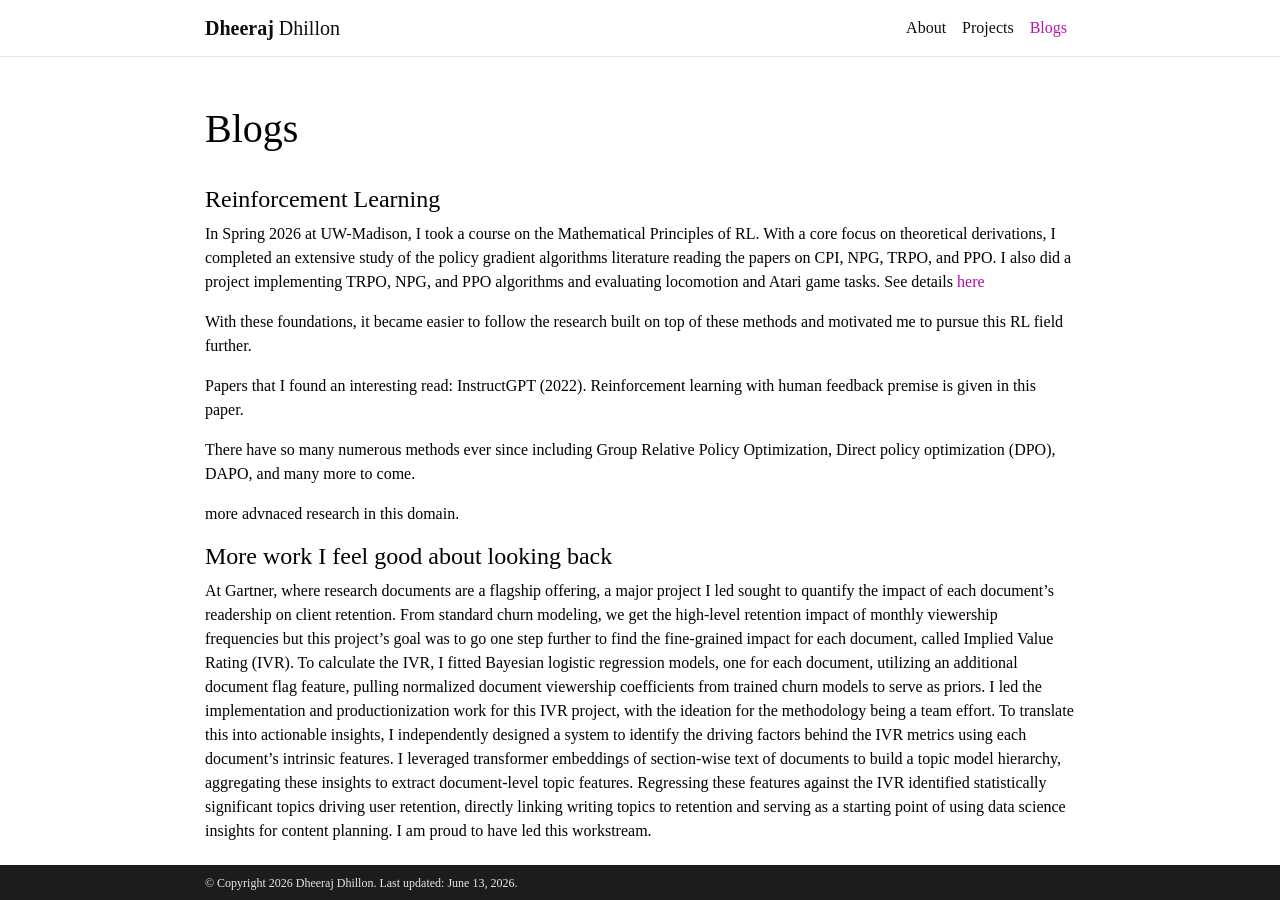
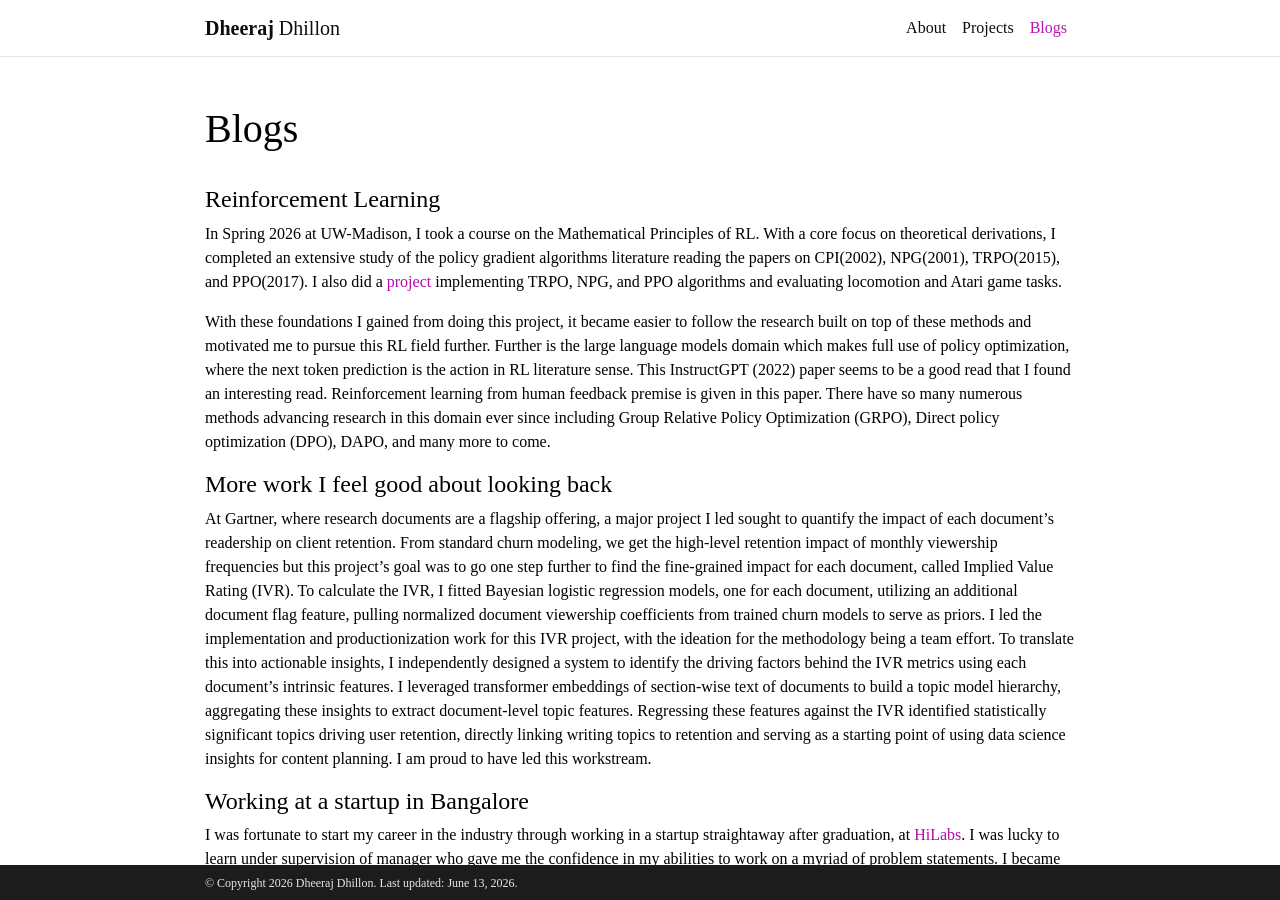
Before and after one commit to djdhillxn/djdhillxn.github.io, a Jekyll site: the page built from _pages/blogs.md, in a window 1280 px wide and 900 px high. Built offline with Jekyll 4.4.1, drawn with Linux system fonts in a browser that asks for light colours; comment, search, counter and statistics services are not loaded; a style sheet for code colours, icons or effects is not loaded.

Commit message:
updated blogs

```diff
--- a/_pages/blogs.md
+++ b/_pages/blogs.md
@@ -11,18 +11,10 @@
 #### Reinforcement Learning
 
 In Spring 2026 at UW-Madison, I took a course on the Mathematical Principles of RL. With a core focus on theoretical derivations, I completed an extensive study of the policy gradient
-algorithms literature reading the papers on CPI, NPG, TRPO, and PPO. I also did a project implementing TRPO, NPG, and PPO algorithms and evaluating locomotion and Atari game tasks.
-See details [here](/projects/trpo)
+algorithms literature reading the papers on CPI(2002), NPG(2001), TRPO(2015), and PPO(2017). I also did a [project](/projects/trpo) implementing TRPO, NPG, and PPO algorithms and evaluating locomotion and Atari game tasks.
 
-With these foundations, it became easier to follow the research built on top of these methods and motivated me to  pursue this RL field further.
-
-Papers that I found an interesting read: InstructGPT (2022).
-Reinforcement learning with human feedback premise is given in this paper.
-
-There have so many numerous methods ever since including Group Relative Policy Optimization, Direct policy optimization (DPO), DAPO, and many more to come.
-
-
-more advnaced research in this domain.
+With these foundations I gained from doing this project, it became easier to follow the research built on top of these methods and motivated me to pursue this RL field further. Further is the large language models domain which makes full use of policy optimization, where the next token prediction is the action in RL literature sense. This InstructGPT (2022) paper seems to be a good read that I found an interesting read.
+Reinforcement learning from human feedback premise is given in this paper. There have so many numerous methods advancing research in this domain ever since including Group Relative Policy Optimization (GRPO), Direct policy optimization (DPO), DAPO, and many more to come.
 
 #### More work I feel good about looking back
 At Gartner, where research documents are a flagship offering, a major project I led sought to quantify the impact of each document’s readership on client retention.  From standard churn modeling, we get the high-level retention impact of monthly viewership frequencies but this project’s goal was to go one step further to find the fine-grained impact for each document, called Implied Value Rating (IVR). To calculate the IVR, I fitted Bayesian logistic regression models, one for each document, utilizing an additional document flag feature, pulling normalized document viewership coefficients from trained churn models to serve as priors. I led the implementation and productionization work for this IVR project, with the ideation for the methodology being a team effort. To translate this into actionable insights, I independently designed a system to identify the driving factors behind the IVR metrics using each document's intrinsic features. I leveraged transformer embeddings of section-wise text of documents to build a topic model hierarchy, aggregating these insights to extract document-level topic features.  Regressing these features against the IVR identified statistically significant topics driving user retention, directly linking writing topics to retention and serving as a starting point of using data science insights for content planning. I am proud to have led this workstream.
```
